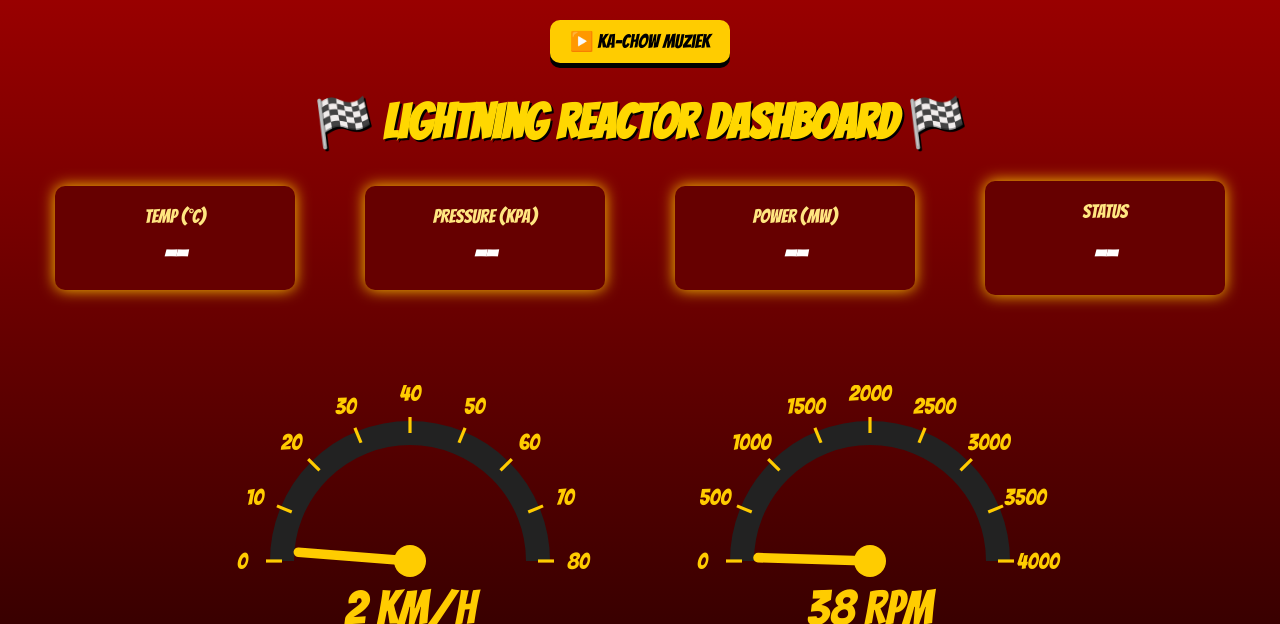
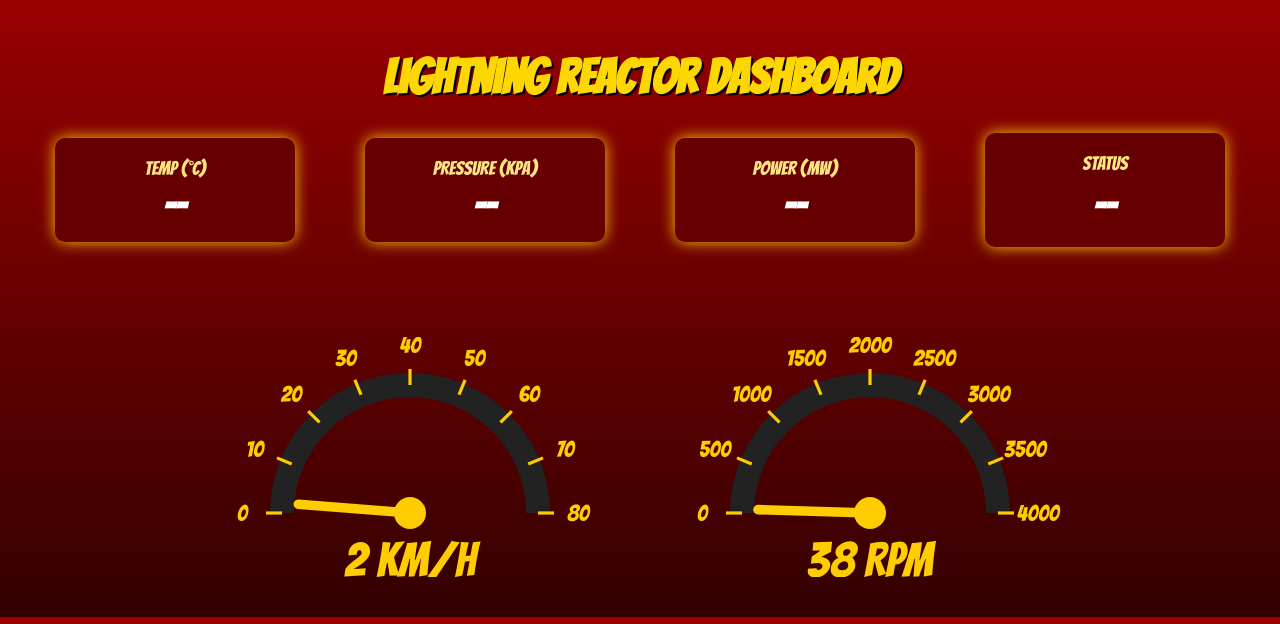
Before and after one commit to KbeDemy/Krosmoto_V0.1, a Flask app: page / in a window 1280 px wide. Shown: the top 624 px of the page. Run offline with Flask 3, Linux system fonts and the light colour scheme; data comes from the database, SQL or seed files in the repository.

Commit message:
Update index.html

```diff
--- a/server/templates/index.html
+++ b/server/templates/index.html
@@ -8,13 +8,7 @@
 
 </head>
 <body>
-    <audio id="bg-music" src="phonk.mp3" loop></audio>
-
-    <div class="top-bar">
-        <button onclick="startMusic()">▶️ Ka-chow muziek</button>
-    </div>
-
-    <h1>🏁 Lightning Reactor Dashboard 🏁</h1>
+    <h1>Lightning Reactor Dashboard</h1>
 
     <div class="dashboard">
         <div class="card">
```
